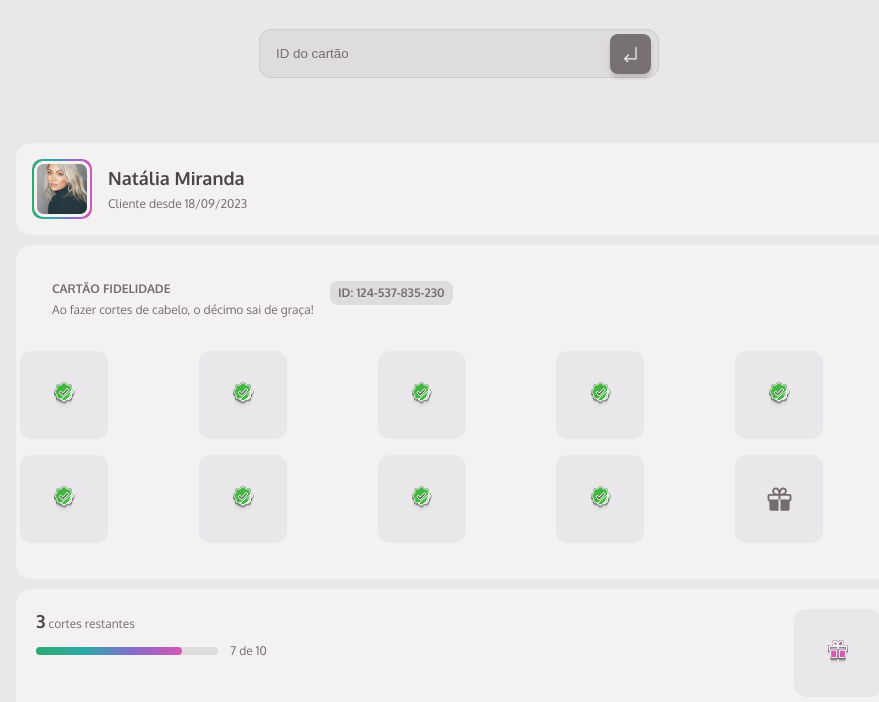
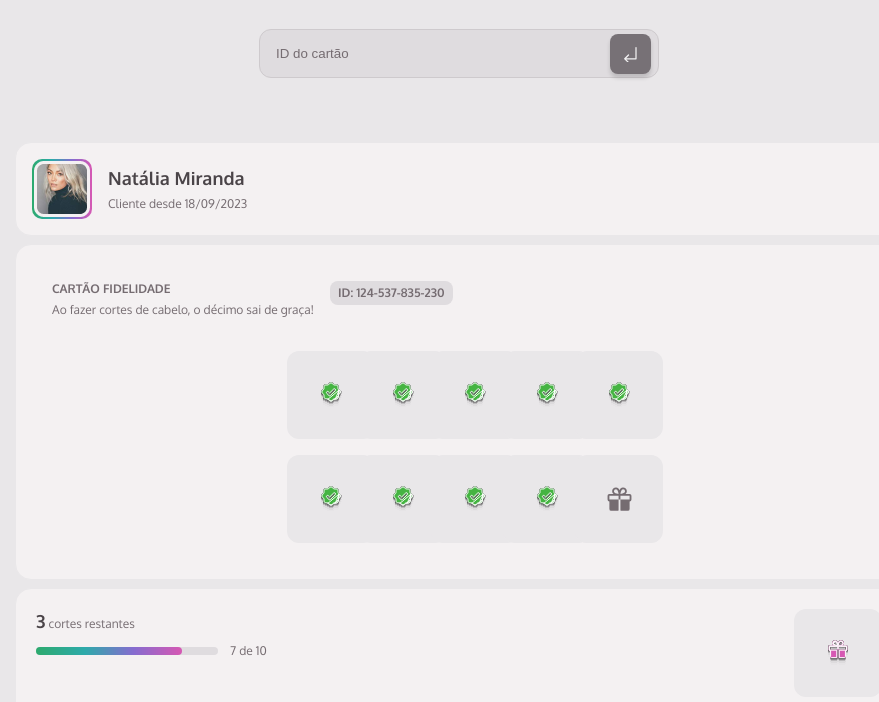
Before and after one commit to victufell/member-club, a website built with webpack: page src/index.html in a window 1280 px wide. Shown: the part 98-800 px from the top of the page, without its empty margins (181-1060 px from the left). Built offline with nearby package versions, Linux system fonts and the light colour scheme.

Commit message:
fix: adjustment fidelity block size

```diff
--- a/src/styles/fidelity.css
+++ b/src/styles/fidelity.css
@@ -23,7 +23,7 @@
 .mc-fidelity__items {
     display: grid;
     gap: 8px;
-    grid-template-columns: repeat(5, 20%);
+    grid-template-columns: repeat(5, 56px);
     align-items: center;
     justify-content: center;
 
```
